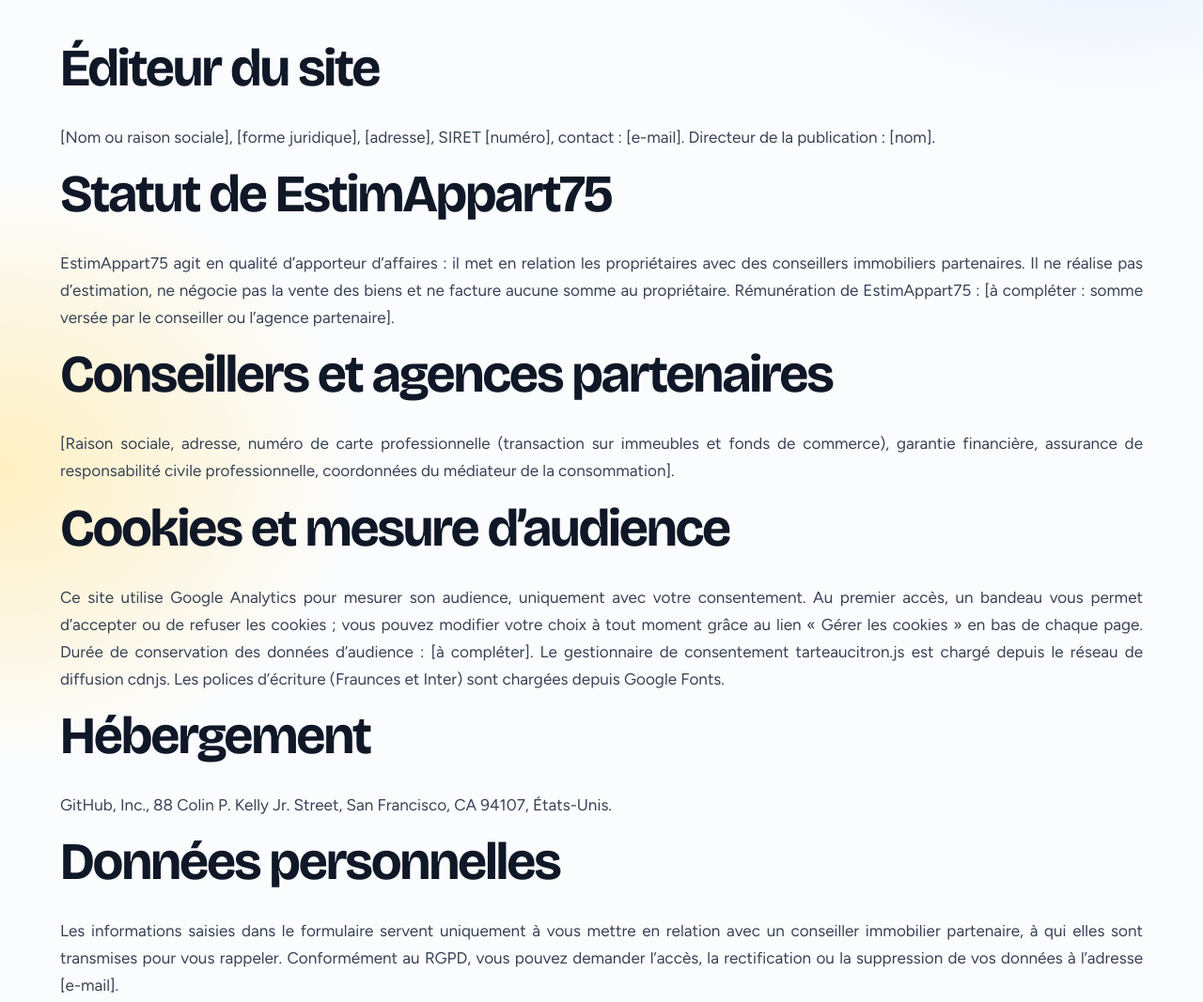
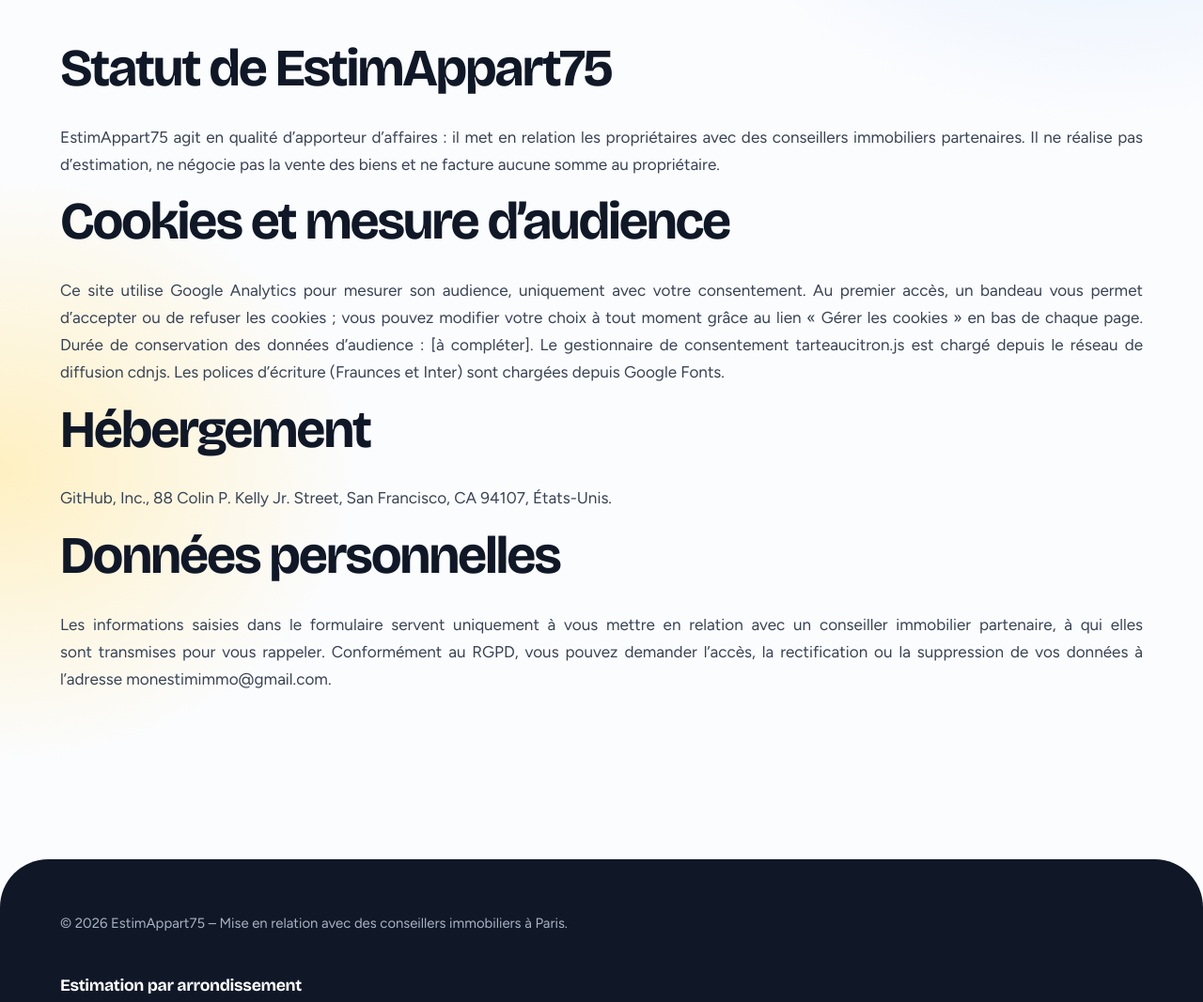
Before and after one commit to monestimimmo-bit/estimappart75, a plain HTML site: page mentions-legales.html in a window 1280 px wide. Shown: the part 260-1327 px from the top of the page at 94% size. Drawn offline with nearby package versions, Linux system fonts and the light colour scheme; a script that the page names is missing.

Commit message:
Update mentions-legales.html

```diff
--- a/mentions-legales.html
+++ b/mentions-legales.html
@@ -12,11 +12,9 @@
 <header><div class="wrap"><a class="logo" href="index.html">EstimAppart75</a><nav aria-label="Navigation principale"><a href="index.html">Accueil</a><a href="comment-ca-marche.html">Comment ça marche</a><a href="blog.html">Blog</a><a href="estimer-mon-bien.html">Demander un rendez-vous</a></nav></div></header>
 <main>
 <section><div class="wrap"><h1>Mentions légales et confidentialité</h1>
-<h2>Éditeur du site</h2><p>[Nom ou raison sociale], [forme juridique], [adresse], SIRET [numéro], contact : [e-mail]. Directeur de la publication : [nom].</p>
-<h2>Statut de EstimAppart75</h2><p>EstimAppart75 agit en qualité d’apporteur d’affaires : il met en relation les propriétaires avec des conseillers immobiliers partenaires. Il ne réalise pas d’estimation, ne négocie pas la vente des biens et ne facture aucune somme au propriétaire. Rémunération de EstimAppart75 : [à compléter : somme versée par le conseiller ou l’agence partenaire].</p>
-<h2>Conseillers et agences partenaires</h2><p>[Raison sociale, adresse, numéro de carte professionnelle (transaction sur immeubles et fonds de commerce), garantie financière, assurance de responsabilité civile professionnelle, coordonnées du médiateur de la consommation].</p>
+<h2>Statut de EstimAppart75</h2><p>EstimAppart75 agit en qualité d’apporteur d’affaires : il met en relation les propriétaires avec des conseillers immobiliers partenaires. Il ne réalise pas d’estimation, ne négocie pas la vente des biens et ne facture aucune somme au propriétaire.</p>
 <h2>Cookies et mesure d’audience</h2><p>Ce site utilise Google Analytics pour mesurer son audience, uniquement avec votre consentement. Au premier accès, un bandeau vous permet d’accepter ou de refuser les cookies ; vous pouvez modifier votre choix à tout moment grâce au lien « Gérer les cookies » en bas de chaque page. Durée de conservation des données d’audience : [à compléter]. Le gestionnaire de consentement tarteaucitron.js est chargé depuis le réseau de diffusion cdnjs. Les polices d’écriture (Fraunces et Inter) sont chargées depuis Google Fonts.</p><h2>Hébergement</h2><p>GitHub, Inc., 88 Colin P. Kelly Jr. Street, San Francisco, CA 94107, États-Unis.</p>
-<h2>Données personnelles</h2><p>Les informations saisies dans le formulaire servent uniquement à vous mettre en relation avec un conseiller immobilier partenaire, à qui elles sont transmises pour vous rappeler. Conformément au RGPD, vous pouvez demander l’accès, la rectification ou la suppression de vos données à l’adresse [e-mail].</p></div></section>
+<h2>Données personnelles</h2><p>Les informations saisies dans le formulaire servent uniquement à vous mettre en relation avec un conseiller immobilier partenaire, à qui elles sont transmises pour vous rappeler. Conformément au RGPD, vous pouvez demander l’accès, la rectification ou la suppression de vos données à l’adresse monestimimmo@gmail.com.</p></div></section>
 </main>
 <footer><div class="wrap"><div class="fcol"><p>© 2026 EstimAppart75 – Mise en relation avec des conseillers immobiliers à Paris.</p></div>
 <div class="fcol"><strong>Estimation par arrondissement</strong><ul class="footarr"><li><a href="estimation-immobiliere-paris-1er.html">Paris 1er</a></li><li><a href="estimation-immobiliere-paris-2e.html">Paris 2e</a></li><li><a href="estimation-immobiliere-paris-3e.html">Paris 3e</a></li><li><a href="estimation-immobiliere-paris-4e.html">Paris 4e</a></li><li><a href="estimation-immobiliere-paris-5e.html">Paris 5e</a></li><li><a href="estimation-immobiliere-paris-6e.html">Paris 6e</a></li><li><a href="estimation-immobiliere-paris-7e.html">Paris 7e</a></li><li><a href="estimation-immobiliere-paris-8e.html">Paris 8e</a></li><li><a href="estimation-immobiliere-paris-9e.html">Paris 9e</a></li><li><a href="estimation-immobiliere-paris-10e.html">Paris 10e</a></li><li><a href="estimation-immobiliere-paris-11e.html">Paris 11e</a></li><li><a href="estimation-immobiliere-paris-12e.html">Paris 12e</a></li><li><a href="estimation-immobiliere-paris-13e.html">Paris 13e</a></li><li><a href="estimation-immobiliere-paris-14e.html">Paris 14e</a></li><li><a href="estimation-immobiliere-paris-15e.html">Paris 15e</a></li><li><a href="estimation-immobiliere-paris-16e.html">Paris 16e</a></li><li><a href="estimation-immobiliere-paris-17e.html">Paris 17e</a></li><li><a href="estimation-immobiliere-paris-18e.html">Paris 18e</a></li><li><a href="estimation-immobiliere-paris-19e.html">Paris 19e</a></li><li><a href="estimation-immobiliere-paris-20e.html">Paris 20e</a></li></ul></div>
```
